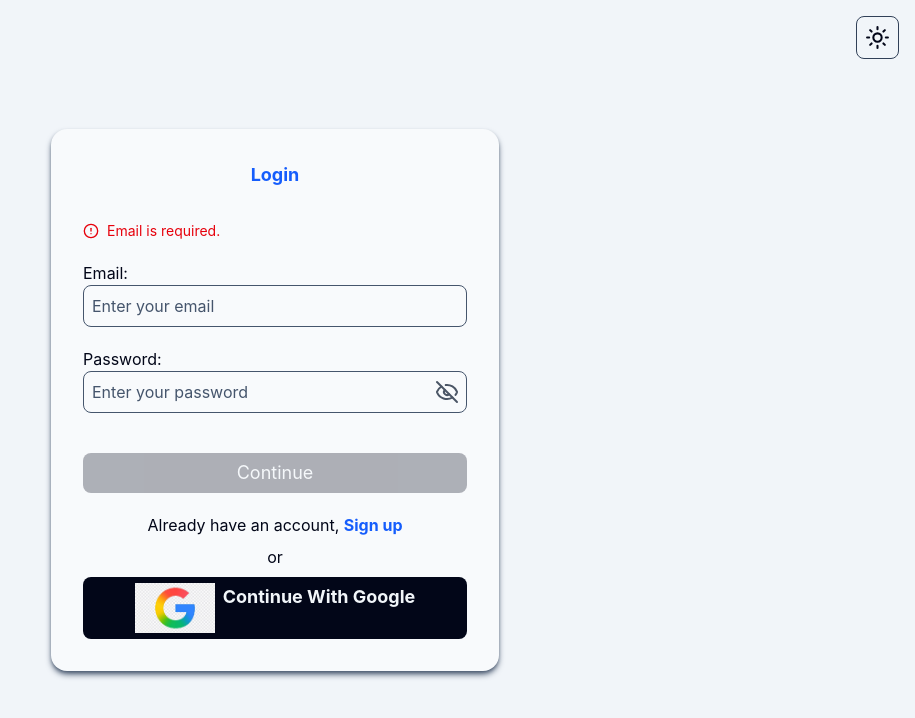
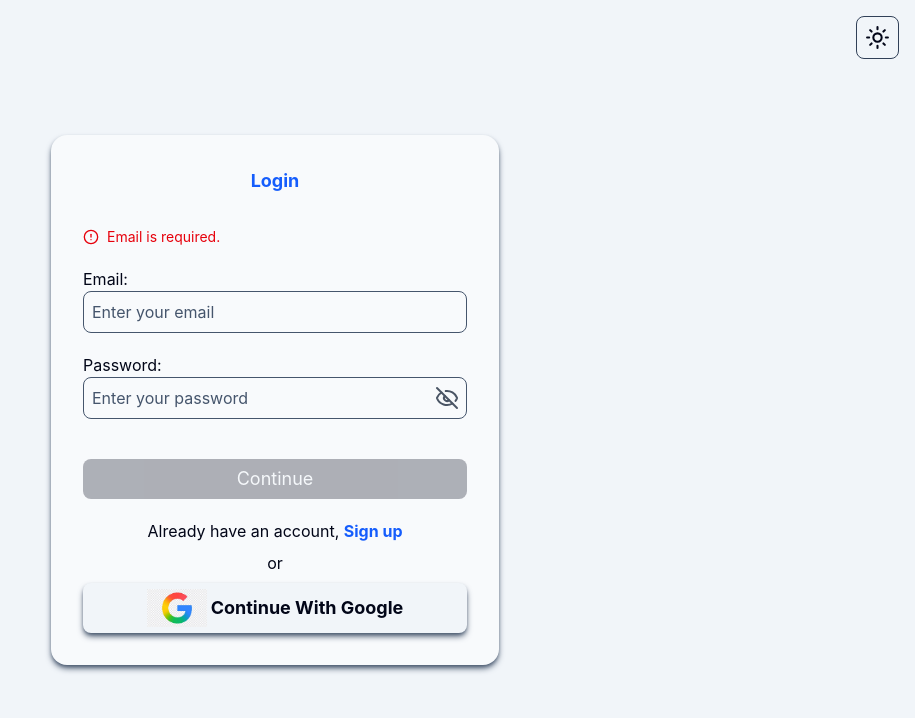
Before and after one commit to Brian9975/BTech-Dashboard, a React (Vite) app: page /login in a window 1280 px wide. Shown: the top 718 px of the page, without its empty margins (365-1280 px from the left). Built offline with nearby package versions, Linux system fonts and the light colour scheme; no server answers.

Commit message:
Fixed continue with google button by aligning the google img and the text the the center,also made the button color white to blend with the google image background

```diff
--- a/src/auth/Login.tsx
+++ b/src/auth/Login.tsx
@@ -175,9 +175,9 @@ export default function Login() {
         <div>
           <button
             onClick={() => loginWithGoogle()}
-            className="flex justify-center gap-2 bg-slate-950 text-slate-100 dark:bg-slate-100 dark:text-slate-950 w-full font-bold text-lg cursor-pointer rounded-lg  py-1.5 px-2"
+            className="flex items-center shadow-md shadow-slate-600 dark:shadow-none justify-center gap-1  bg-slate-100 text-slate-950 w-full font-bold text-lg cursor-pointer rounded-lg  py-1.5 px-2"
           >
-            <img className="w-20" src={GoogleLogo} />{" "}
+            <img className="w-15" src={GoogleLogo} />{" "}
             <span>Continue With Google</span>
           </button>
         </div>
```
